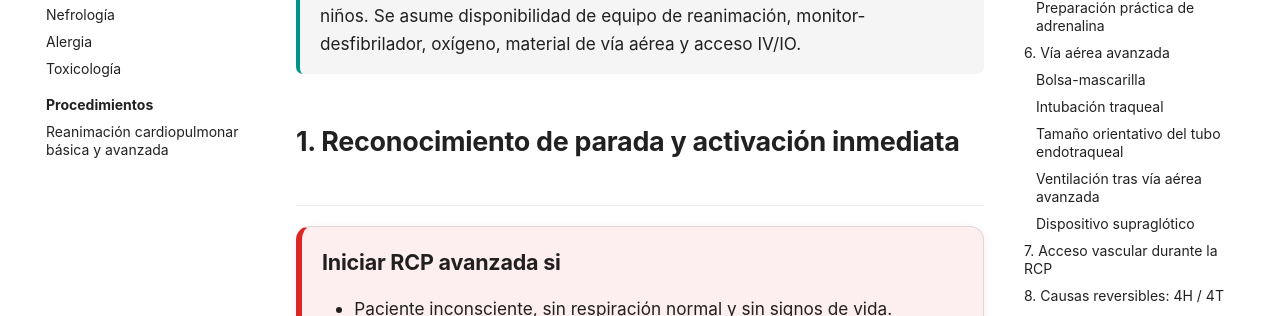
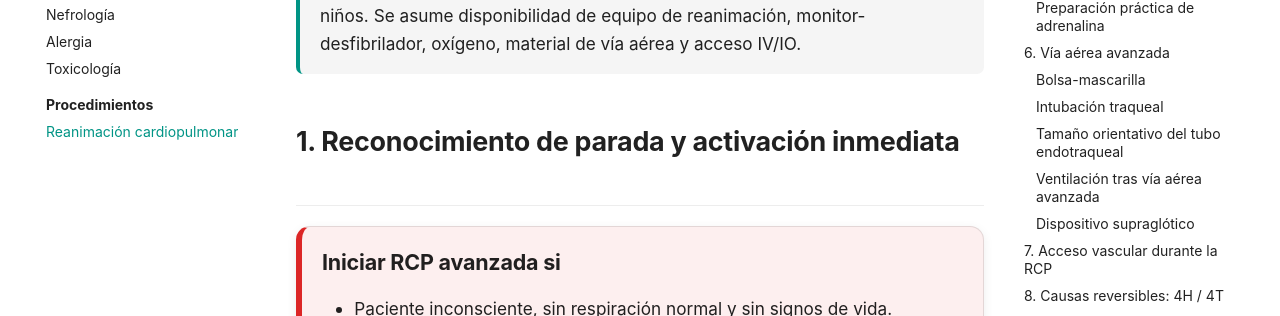
Before and after one commit to gonzaloares/urgencias-pediatricas, an MkDocs documentation site: the page built from docs/procedimientos/reanimacion-cardiopulmonar.md, in a window 1280 px wide. Shown: the part 472-788 px from the top of the page. Built offline with MkDocs 1.6.1 and Material for MkDocs 9.7.7, drawn with Linux system fonts in a browser that asks for light colours.

Commit message:
Actualiza la navegación de reanimación cardiopulmonar

```diff
--- a/mkdocs.yml
+++ b/mkdocs.yml
@@ -33,7 +33,7 @@ nav:
   - Toxicología: toxicologia/index.md
   - Procedimientos:
       - procedimientos/index.md
-      - Reanimación cardiopulmonar básica y avanzada: procedimientos/reanimacion-basica-avanzada.md
+      - Reanimación cardiopulmonar: procedimientos/reanimacion-cardiopulmonar.md
 
 plugins:
   - search:
```
